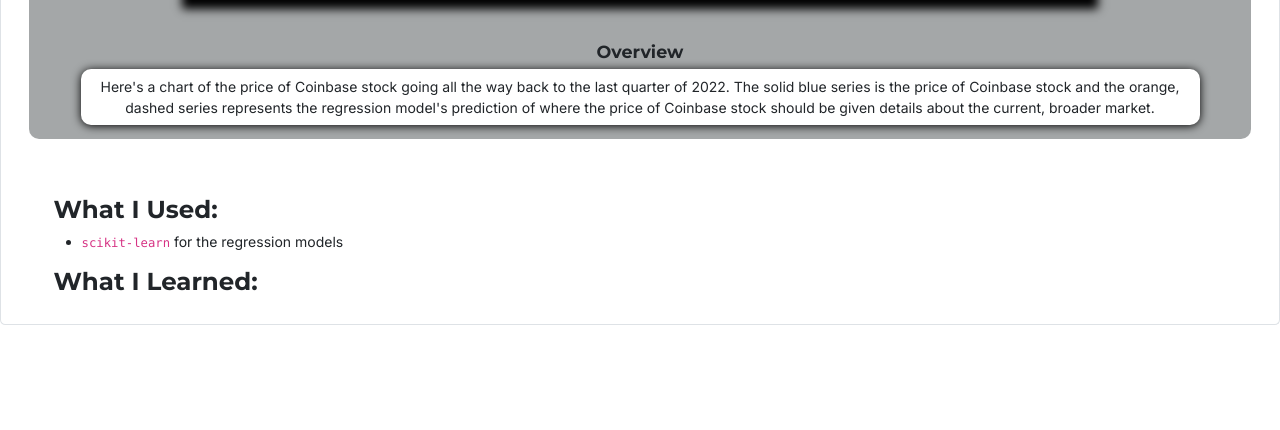
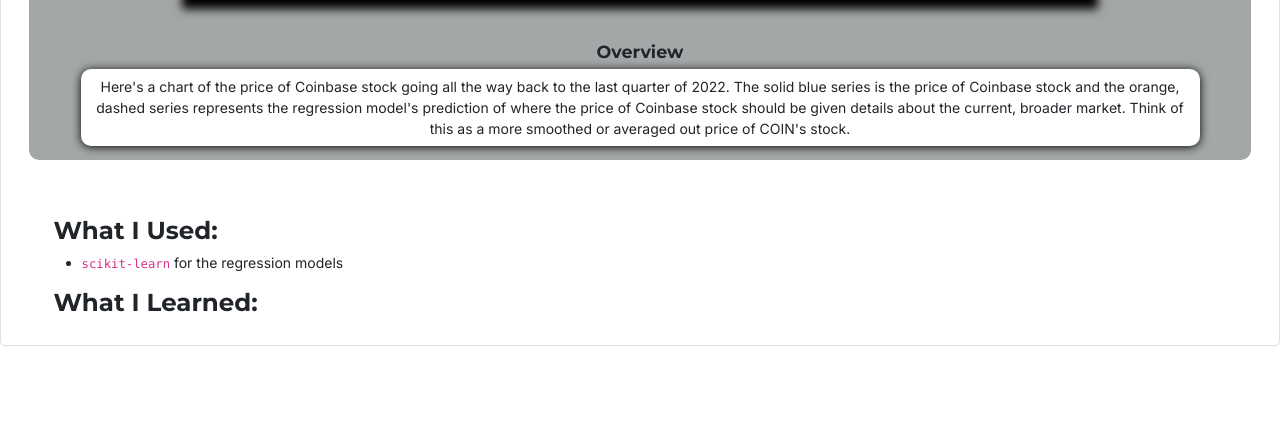
Before and after one commit to ColdCutConnoisseur/portfolioSite, a Flask app: page /stats-and-modeling-apps in a window 1280 px wide. Shown: the part 2503-2933 px from the top of the page. Before the commit the page ends 2828 px from the top, so only its background shows below. Run offline with Flask 3, Linux system fonts and the light colour scheme; some libraries are stand-ins or nearby versions.

Commit message:
Updated COIN pricer exhibit

```diff
--- a/templates/stats_apps.html
+++ b/templates/stats_apps.html
@@ -232,6 +232,28 @@
                   <h5>Overview</h5>
                   <p>Here's a chart of the price of Coinbase stock going all the way back to the last quarter of 2022.  The solid blue series is the price of Coinbase stock and
                     the orange, dashed series represents the regression model's prediction of where the price of Coinbase stock should be given details about the current, broader market.
+                    Think of this as a more smoothed or averaged out price of COIN's stock.
+                  </p>
+                </div>
+              </div>
+
+              <div class="carousel-item">
+                <img src="{{ url_for('static', filename='images/coin_pricer_app/residual_distribution.png')}}" class="img-fluid d-block w-75 mx-auto shadowed-img" alt="coinbase-model-residual-distribution">
+                <div class="container">
+                  <h5>Residual Distribution</h5>
+                  <p>Here's the distribution of each observation's prediction versus the actual close price of COIN.  The model will set a threshold somewhere
+                    between +/- 10 to 20 for trade entry signals.
+                  </p>
+                </div>
+              </div>
+
+              <div class="carousel-item">
+                <img src="{{ url_for('static', filename='images/coin_pricer_app/threshold_broken.png')}}" class="img-fluid d-block w-75 mx-auto shadowed-img" alt="threshold-visualizations">
+                <div class="container">
+                  <h5>Breaking the Threshold</h5>
+                  <p>Here's another way to visualize the distribution of residuals and the threshold set around +/- 16.  The most recent observations (on the righthand side),
+                    illustrate a residual break and a slight snap back.  For each of these opportunities we're effectively looking for the price differential to exceed +/- 16 dollars (per share).  If the
+                    difference between the close price of COIN and the model's predicted value exceeds those thresholds, a trade is opened.
                   </p>
                 </div>
               </div>
@@ -240,19 +262,9 @@
                 <img src="{{ url_for('static', filename='images/coin_pricer_app/current_COIN_setup.png')}}" class="img-fluid d-block w-75 mx-auto shadowed-img" alt="residual-break">
                 <div class="container">
                   <h5>Visualization of a Setup</h5>
-                  <p>Here's a zoomed-in view of the previous chart showing an existing trade setup.  Basically the price difference between the model (orange) and reality (blue) have diverged by a substantial amount.  This is a setup to short COIN and Buy BTC as a hedge.  Effectively,
+                  <p>Here's a zoomed-in view of the initial chart showing an existing trade setup.  Basically the price difference between the model (orange) and reality (blue) have diverged by a substantial amount.  This is a setup to short COIN and Buy BTC as a hedge.  Effectively,
                   Coinbase is overvalued at these levels given the current market context.  The +BTC hedge is to guard against a large upswing in BTC price, taking COIN further up with it (The two are heavily correlated because Coinbase's
                   revenue is very correlated with BTC performance).
-                  </p>
-                </div>
-              </div>
-
-              <div class="carousel-item">
-                <img src="{{ url_for('static', filename='images/coin_pricer_app/threshold_broken.png')}}" class="img-fluid d-block w-75 mx-auto shadowed-img" alt="threshold-visualizations">
-                <div class="container">
-                  <h5>Breaking the Threshold</h5>
-                  <p>Here's another way to visualize the residual break.  We're looking for the price differential to exceed +/- 16 dollars (per share).  If the
-                    a residual exists that exceeds those thresholds, a trade is opened.
                   </p>
                 </div>
               </div>
@@ -273,6 +285,38 @@
                   <h5>Original Chart</h5>
                   <p>And this visualized in the original plot.  So there has been a convergence, but a substantial gap between the two still exists.  This isn't a completed trade as
                     the current model waits for a convergence back to 0.  We'll see how this one continues to progress...
+                  </p>
+                </div>
+              </div>
+
+              <div class="carousel-item">
+                <img src="{{ url_for('static', filename='images/coin_pricer_app/new_opp_graph_view.png')}}" class="img-fluid d-block w-75 mx-auto shadowed-img" alt="new-coinbase-trade">
+                <div class="container">
+                  <h5>Flipped Opportunity</h5>
+                  <p>Ok, so there was some convergence on the previous trade setup.  But I would chalk that opportunity up to a capitulation / loser, as
+                    there should be an absolute convergence to something closer to 0.  This opportunity seemed to exist for an amount of time greater than I would
+                    have liked to see, and the greatest convergence between the model's price and COIN's close was still a difference of ~$6.
+
+                    With the recent backdrop of rising crypto prices (Bitcoin back above $100k and ETH up from like $1800 to $2500), this illustrates the importance
+                    of the other side of the trade (the crypto hedge).  The strategy would've lost money on the COIN short (unless an early exit was taken), but made money on the BTC long.  The large movement in underlying crypto
+                    prices was so substantial that it actually flipped the opportunity according to the
+                    regression model to a long COIN / Short BTC.  The above graph shows the new gap / flip.  The regression model (dashed, orange line) is about $28 above
+                    the most recent COIN daily close.
+                  </p>
+                </div>
+              </div>
+
+              <div class="carousel-item">
+                <img src="{{ url_for('static', filename='images/coin_pricer_app/coin_pop_after_hours.png')}}" class="img-fluid d-block w-75 mx-auto shadowed-img" alt="coinbase-after-hours-chart">
+                <div class="container">
+                  <h5>After Hours Pop</h5>
+                  <p>Here's a pretty substantial after-hours movement in COIN's price.  Up to about $230 from a $207 close versus the regression model's price of $235.
+                    This seems to be a reoccurring theme--that these price adjustments are not occurring during normal trading hours, but are reflected in after-hours trading.
+
+                    It's also important to disclose that COIN joined the S&P 500 today, replacing Discover Financial.  That's some positive news, but again, this large move occurred
+                    after hours and not during normal market hours.
+
+                    Another theme has been these large after-hours moves being undone on the next trading day's open, so we'll see if this holds up tomorrow.
                   </p>
                 </div>
               </div>
```
Also changed, not shown: static/images/coin_pricer_app/coin_pop_after_hours.png (added), static/images/coin_pricer_app/new_opp_graph_view.png (added), static/images/coin_pricer_app/residual_distribution.png (added).
